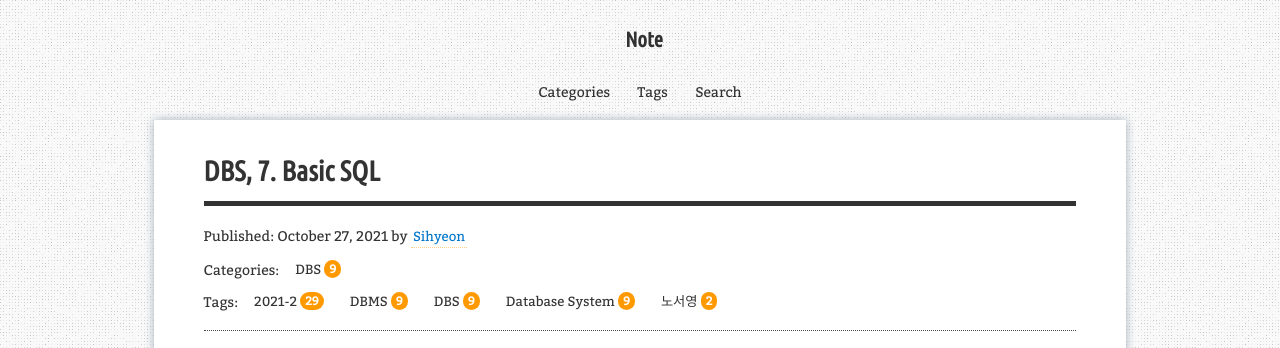
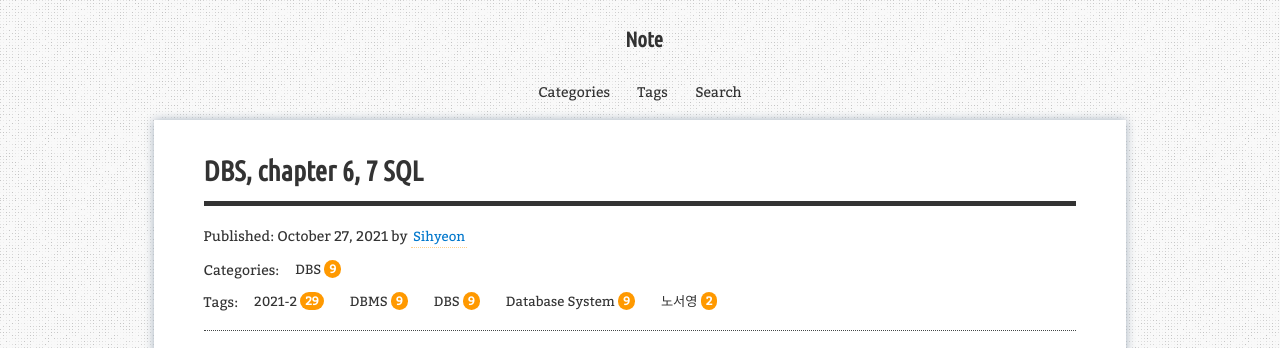
Before and after one commit to aristohyun/aristohyun.github.io, a Jekyll site: the page built from _posts/2021-10-27-DBS_07.md, in a window 1280 px wide and 900 px high. Shown: the top 348 px of the window. Built offline with Jekyll 4.4.1, drawn with Linux system fonts in a browser that asks for light colours; formulas are drawn with MathJax 3; comment, search, counter and statistics services are not loaded.

Commit message:
Update 2021-10-27-DBS_07.md

```diff
--- a/_posts/2021-10-27-DBS_07.md
+++ b/_posts/2021-10-27-DBS_07.md
@@ -1,6 +1,6 @@
 ---
 layout: post
-title: "DBS, 7. Basic SQL"
+title: "DBS, chapter 6, 7 SQL"
 description: "DBS, 노서영 교수님"
 categories: [DBS]
 tags: [2021-2, DBS, Database System, DBMS, 노서영]
```
